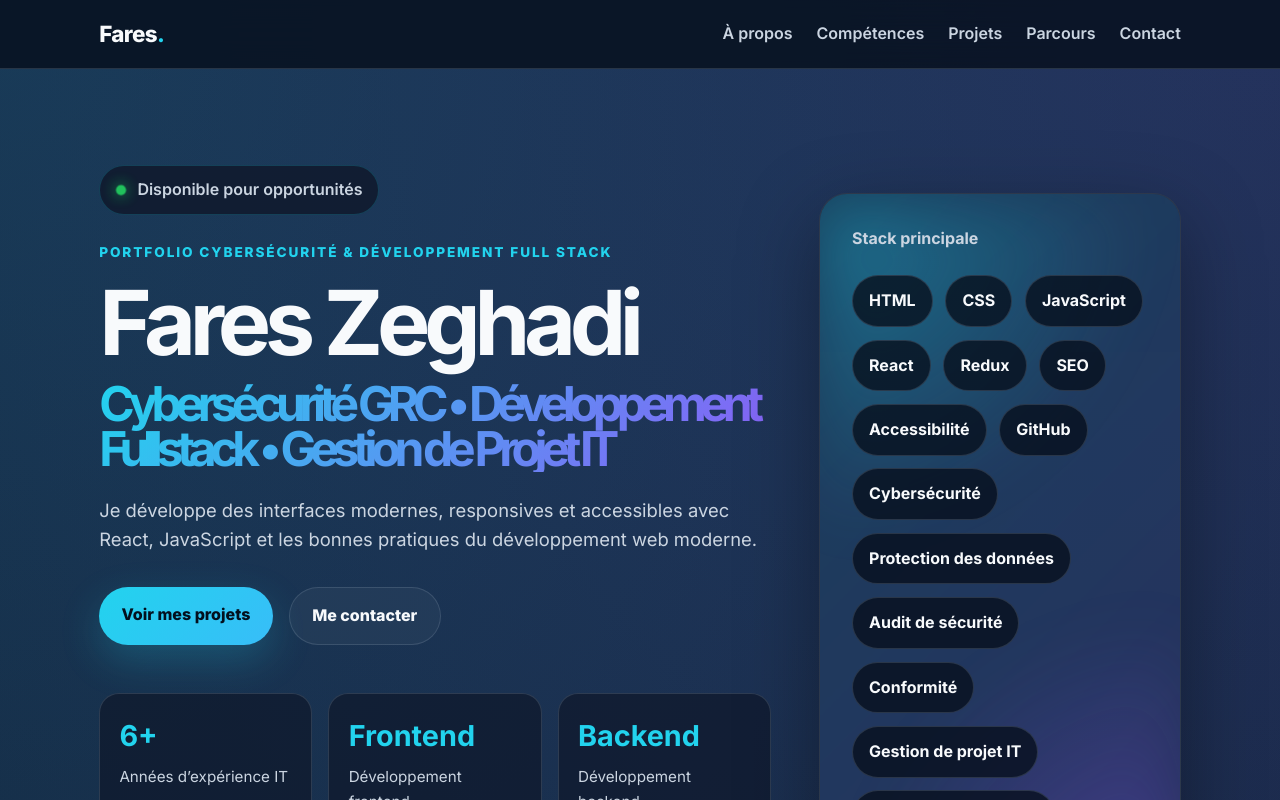
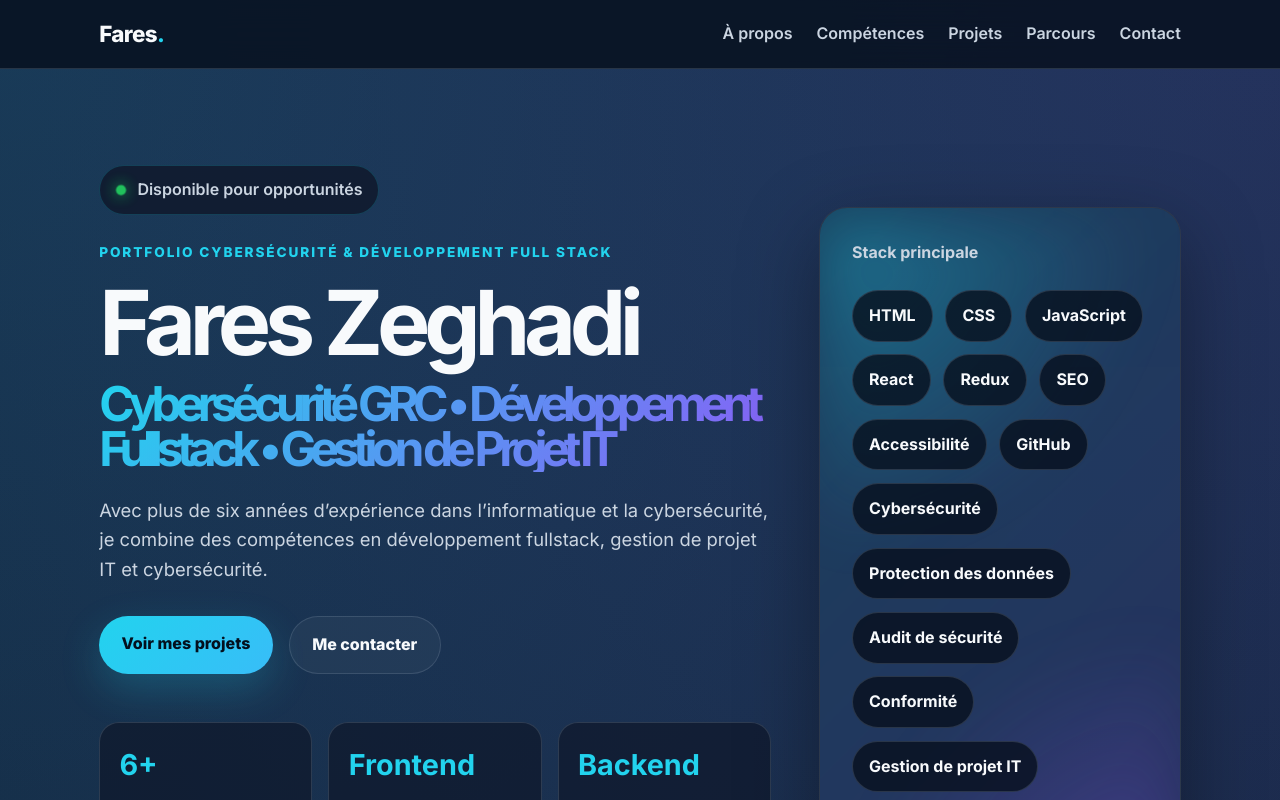
Before and after one commit to Fares570/portfolio-fares, a React (Vite) app: page / in a window 1280 px wide. Shown: the top 800 px of the page. Built offline with nearby package versions, Linux system fonts and the light colour scheme.

Commit message:
Modification phrase d'accroche Hero

```diff
--- a/src/components/Hero.jsx
+++ b/src/components/Hero.jsx
@@ -15,8 +15,8 @@ function Hero() {
         </h1>
 
         <p className="hero-text">
-          Je développe des interfaces modernes, responsives et accessibles
-          avec React, JavaScript et les bonnes pratiques du développement web moderne.
+          Avec plus de six années d’expérience dans l’informatique et la cybersécurité,
+          je combine des compétences en développement fullstack, gestion de projet IT et cybersécurité.
         </p>
 
         <div className="hero-buttons">
```
